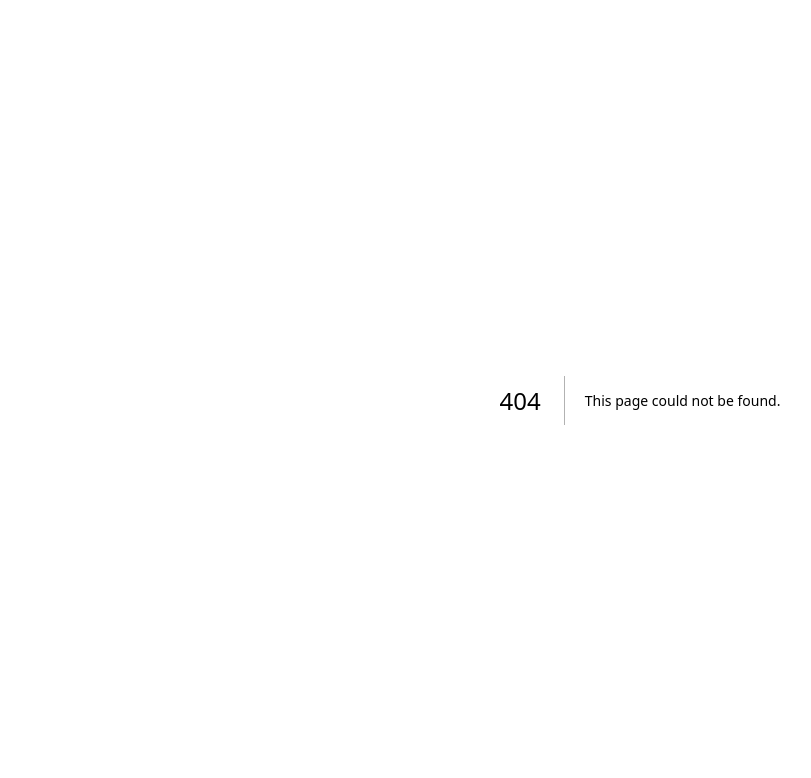
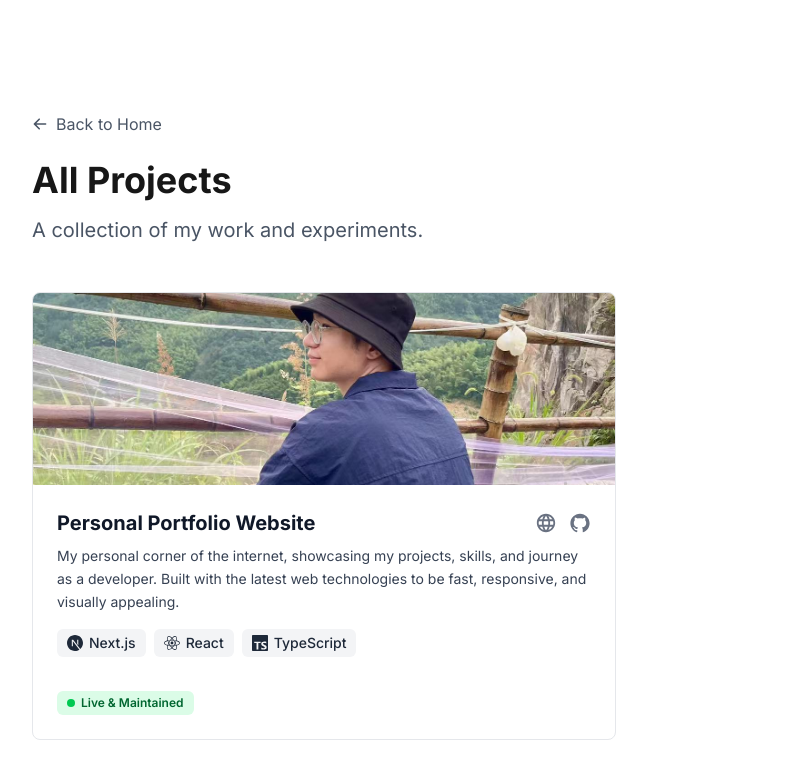
Before and after one commit to vincenteof/vincenteof.xyz, a Next.js app: page /projects in a window 1280 px wide. Before the commit this address had no page. Shown: the top 778 px of the page, without its empty margins (0-811 px from the left). Built offline with nearby package versions, Linux system fonts and the light colour scheme.

Commit message:
feat: restructure blog and projects pages; update routing and enhance BlogList component

```diff
--- a/app/blog/layout.tsx
+++ /dev/null
@@ -1,16 +0,0 @@
-import { getAllPostSummaries } from '@/lib/blog'
-
-export async function generateStaticParams() {
-  const posts = await getAllPostSummaries()
-  return posts.map((post) => ({
-    slug: post.slug,
-  }))
-}
-
-export default async function BlogsLayout({
-  children,
-}: {
-  children: React.ReactNode
-}) {
-  return children
-}
--- a/app/blog/[slug]/page.tsx
+++ b/app/blogs/[slug]/page.tsx
@@ -30,11 +30,11 @@ export default async function BlogPage({ params }: BlogPageProps) {
       <div className="max-w-4xl mx-auto px-4 sm:px-6 lg:px-8">
         {/* Back button */}
         <Link
-          href="/blog"
+          href="/blogs"
           className="inline-flex items-center gap-2 text-gray-600 hover:text-gray-900 dark:text-gray-400 dark:hover:text-gray-200 mb-8 group transition-colors"
         >
           <HiArrowLeft className="group-hover:-translate-x-1 transition-transform" />
-          Back to Blog
+          Back to Blogs
         </Link>
 
         <header className="mb-12">
--- a/app/blog/page.tsx
+++ b/app/blogs/page.tsx
@@ -1,7 +1,7 @@
 import { getAllPostSummaries } from '@/lib/blog'
 import BlogList from '@/app/components/BlogList'
 
-export default async function BlogPage() {
+export default async function BlogsPage() {
   const posts = await getAllPostSummaries()
   return <BlogList posts={posts} />
 }
--- a/app/components/BlogList.tsx
+++ b/app/components/BlogList.tsx
@@ -14,7 +14,7 @@ const BlogList = ({ posts }: BlogListProps) => {
   const [isGridView, setIsGridView] = useState(true)
 
   const renderBlogCard = (blog: BlogFrontmatter & { slug: string }) => (
-    <Link href={`/blog/${blog.slug}`} className="block group h-full">
+    <Link href={`/blogs/${blog.slug}`} className="block group h-full">
       <article
         key={blog.slug}
         className="h-full flex flex-col bg-white dark:bg-gray-800 rounded-lg border border-gray-200 dark:border-gray-700 overflow-hidden transition-shadow duration-300 cursor-pointer hover:shadow-[0_2px_8px_rgba(0,0,0,0.04)]"
@@ -56,7 +56,7 @@ const BlogList = ({ posts }: BlogListProps) => {
   )
 
   const renderBlogListItem = (blog: BlogFrontmatter & { slug: string }) => (
-    <Link href={`/blog/${blog.slug}`} className="block group">
+    <Link href={`/blogs/${blog.slug}`} className="block group">
       <article
         key={blog.slug}
         className="flex items-start py-6 first:pt-0 border-b border-gray-200 dark:border-gray-700 last:border-0 cursor-pointer"
--- a/app/components/Blogs.tsx
+++ b/app/components/Blogs.tsx
@@ -39,7 +39,7 @@ const Blogs = async () => {
                   ))}
                 </div>
                 <h3 className="text-xl font-bold mb-2 hover:text-blue-600 dark:hover:text-blue-400 transition-colors">
-                  <Link href={`/blog/${post.slug}`}>{post.title}</Link>
+                  <Link href={`/blogs/${post.slug}`}>{post.title}</Link>
                 </h3>
                 <p className="text-gray-600 dark:text-gray-300 text-sm mb-4">
                   {post.description}
@@ -55,7 +55,7 @@ const Blogs = async () => {
                   {post.readingTime && <span>{post.readingTime}</span>}
                 </div>
                 <Link
-                  href={`/blog/${post.slug}`}
+                  href={`/blogs/${post.slug}`}
                   className="inline-flex items-center gap-2 text-blue-600 hover:text-blue-700 dark:text-blue-400 dark:hover:text-blue-300 font-medium transition-colors group"
                 >
                   Read More
@@ -67,7 +67,7 @@ const Blogs = async () => {
         </div>
         <div className="text-center mt-12">
           <Link
-            href="/blog"
+            href="/blogs"
             className="inline-flex items-center gap-2 px-3 py-2 text-sm rounded-lg bg-white border border-gray-200 text-gray-800 shadow-xs hover:bg-gray-100 dark:bg-gray-800 dark:border-gray-700 dark:text-gray-200 dark:hover:bg-gray-700 transition-all duration-300 ease-in-out"
           >
             View All Posts
--- a/app/components/Header.tsx
+++ b/app/components/Header.tsx
@@ -28,7 +28,7 @@ const Header = () => {
   const menuItems = [
     { href: '#home', label: 'Home' },
     { href: '#projects', label: 'Projects' },
-    { href: '/blog', label: 'Blogs' },
+    { href: '/blogs', label: 'Blogs' },
     { href: '#contact', label: 'Contact' },
   ]
 
--- /dev/null
+++ b/app/projects/page.tsx
@@ -0,0 +1,42 @@
+"use client"
+
+import React from 'react'
+import Link from 'next/link'
+import { projects } from '@/data/projects'
+import { HiArrowLeft } from 'react-icons/hi'
+import ProjectCard from '@/app/components/ProjectCard'
+
+const ProjectsPage = () => {
+  return (
+    <div className="min-h-screen pt-28 pb-16">
+      <div className="max-w-7xl mx-auto px-4 sm:px-6 lg:px-8">
+        {/* Header with back button */}
+        <div className="mb-6">
+          <Link
+            href="/"
+            className="inline-flex items-center gap-2 text-gray-600 hover:text-gray-900 dark:text-gray-400 dark:hover:text-gray-200 mb-6 group transition-colors"
+          >
+            <HiArrowLeft className="group-hover:-translate-x-1 transition-transform" />
+            Back to Home
+          </Link>
+
+          <div className="mb-12">
+            <h1 className="text-4xl font-bold mb-4">All Projects</h1>
+            <p className="text-xl text-gray-600 dark:text-gray-400">
+              A collection of my work and experiments.
+            </p>
+          </div>
+        </div>
+
+        {/* Projects Grid */}
+        <div className="grid grid-cols-1 md:grid-cols-2 gap-8 lg:gap-12">
+          {projects.map((project, index) => (
+            <ProjectCard key={index} project={project} />
+          ))}
+        </div>
+      </div>
+    </div>
+  )
+}
+
+export default ProjectsPage
```
